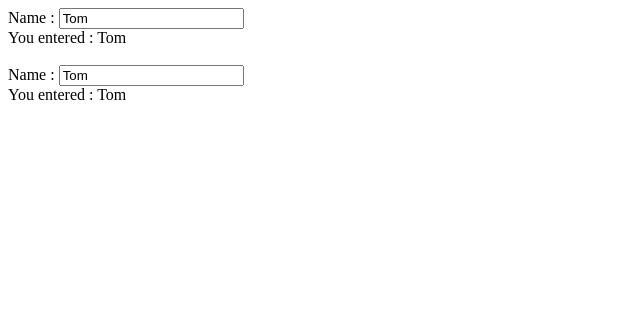
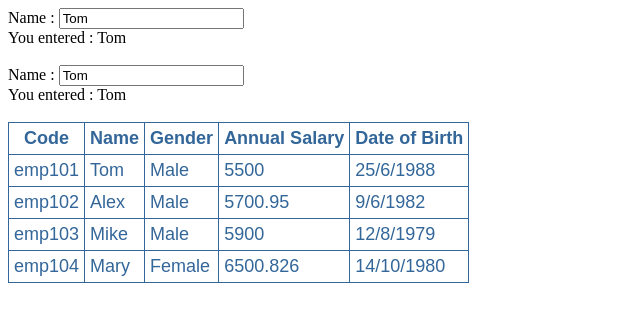
Before and after one commit to nesta-bg/Angular8-App-Part1, an Angular app in the folder Angular8-App-Part1/ClientApp/: page / in a window 1280 px wide. Shown: the top 322 px of the page, without its empty margins (0-640 px from the left). Built offline with nearby package versions, Linux system fonts and the light colour scheme.

Commit message:
Angular ngFor Directive.

```diff
--- a/Angular8-App-Part1/ClientApp/src/app/app.component.ts
+++ b/Angular8-App-Part1/ClientApp/src/app/app.component.ts
@@ -14,6 +14,10 @@ import { Component } from '@angular/core';
     <input [(ngModel)]='name' >
     <br>
     You entered : {{ name }}
+
+    <br><br>
+
+    <list-employee></list-employee>
   `
 })
 export class AppComponent {
--- a/Angular8-App-Part1/ClientApp/src/app/app.module.ts
+++ b/Angular8-App-Part1/ClientApp/src/app/app.module.ts
@@ -4,11 +4,13 @@ import { FormsModule } from '@angular/forms';
 
 import { AppComponent } from './app.component';
 import { EmployeeComponent } from './employee/employee.component';
+import { EmployeeListComponent } from './employee/employeeList.component';
 
 @NgModule({
   declarations: [
     AppComponent,
-    EmployeeComponent
+    EmployeeComponent,
+    EmployeeListComponent
   ],
   imports: [
     BrowserModule,
--- /dev/null
+++ b/Angular8-App-Part1/ClientApp/src/app/employee/employeeList.component.css
@@ -0,0 +1,16 @@
+table {
+    color: #369;
+    font-family: Arial, Helvetica, sans-serif;
+    font-size: large;
+    border-collapse: collapse;
+}
+
+td {
+    border: 1px solid #369;
+    padding:5px;
+}
+
+th {
+    border: 1px solid #369;
+    padding:5px;
+}
--- /dev/null
+++ b/Angular8-App-Part1/ClientApp/src/app/employee/employeeList.component.html
@@ -0,0 +1,25 @@
+<table>
+    <thead>
+        <tr>
+            <th>Code</th>
+            <th>Name</th>
+            <th>Gender</th>
+            <th>Annual Salary</th>
+            <th>Date of Birth</th>
+        </tr>
+    </thead>
+    <tbody>
+        <tr *ngFor='let employee of employees'>
+            <td>{{ employee.code }}</td>
+            <td>{{ employee.name }}</td>
+            <td>{{ employee.gender }}</td>
+            <td>{{ employee.annualSalary }}</td>
+            <td>{{ employee.dateOfBirth }}</td>
+        </tr>
+        <tr *ngIf="!employees || employees.length==0">
+            <td colspan="5">
+                No employees to display
+            </td>
+        </tr>
+    </tbody>
+</table>
--- /dev/null
+++ b/Angular8-App-Part1/ClientApp/src/app/employee/employeeList.component.ts
@@ -0,0 +1,28 @@
+import { Component } from '@angular/core';
+
+@Component({
+    selector: 'list-employee',
+    templateUrl: './employeeList.component.html',
+    styleUrls: ['./employeeList.component.css']
+})
+
+export class EmployeeListComponent {
+    employees: any[] = [
+        {
+            code: 'emp101', name: 'Tom', gender: 'Male',
+            annualSalary: 5500, dateOfBirth: '25/6/1988'
+        },
+        {
+            code: 'emp102', name: 'Alex', gender: 'Male',
+            annualSalary: 5700.95, dateOfBirth: '9/6/1982'
+        },
+        {
+            code: 'emp103', name: 'Mike', gender: 'Male',
+            annualSalary: 5900, dateOfBirth: '12/8/1979'
+        },
+        {
+            code: 'emp104', name: 'Mary', gender: 'Female',
+            annualSalary: 6500.826, dateOfBirth: '14/10/1980'
+        }
+    ];
+}
```
